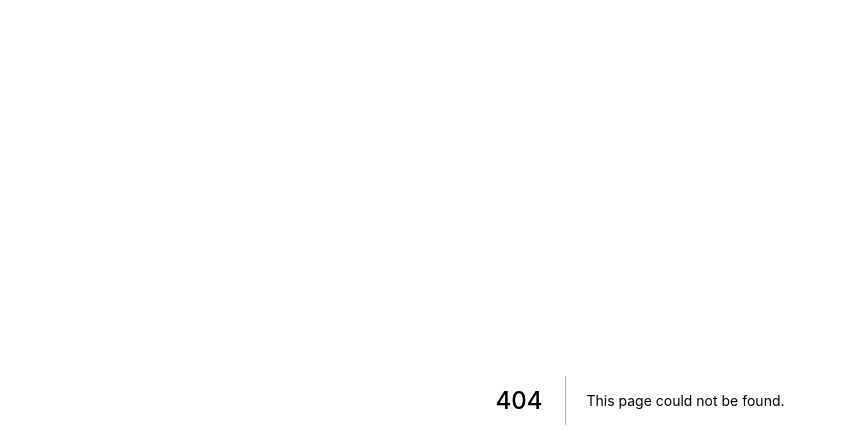
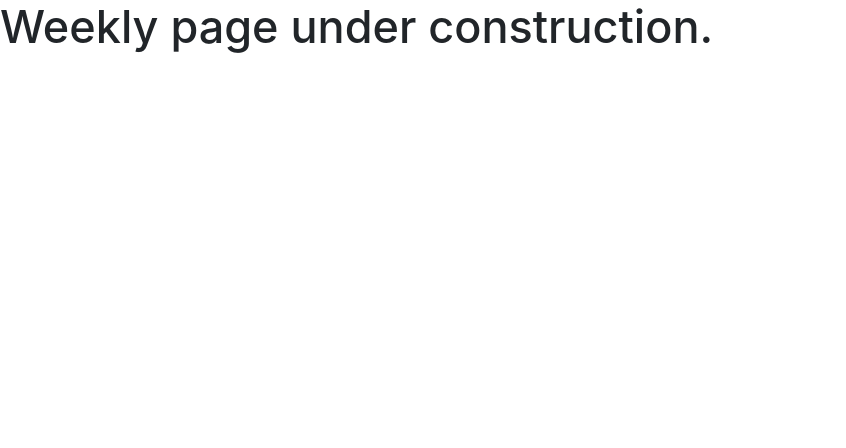
Before and after one commit to EphraimAssi/NextJsProject, a Next.js app: page /weekly in a window 1280 px wide. Before the commit this address had no page. Shown: the top 448 px of the page, without its empty margins (0-846 px from the left). Built offline with nearby package versions, Linux system fonts and the light colour scheme.

Commit message:
adding weekly page.

```diff
--- a/components/header.js
+++ b/components/header.js
@@ -8,7 +8,7 @@ export default function Header() {
                 <Navbar.Brand href="#home">Weather</Navbar.Brand>
                 <Nav className="mr-auto">
                     <Nav.Link href="#daily">Daily</Nav.Link>
-                    <Nav.Link href="#weekly">Weekly</Nav.Link>
+                    <Nav.Link href="weekly">Weekly</Nav.Link>
                 </Nav>
             </Navbar>
         </header>
--- /dev/null
+++ b/pages/weekly.js
@@ -0,0 +1,11 @@
+import React from 'react'
+
+const weekly = () => {
+    return (
+        <div>
+            <h1>Weekly page under construction.</h1>
+        </div>
+    )
+}
+
+export default weekly;
```
